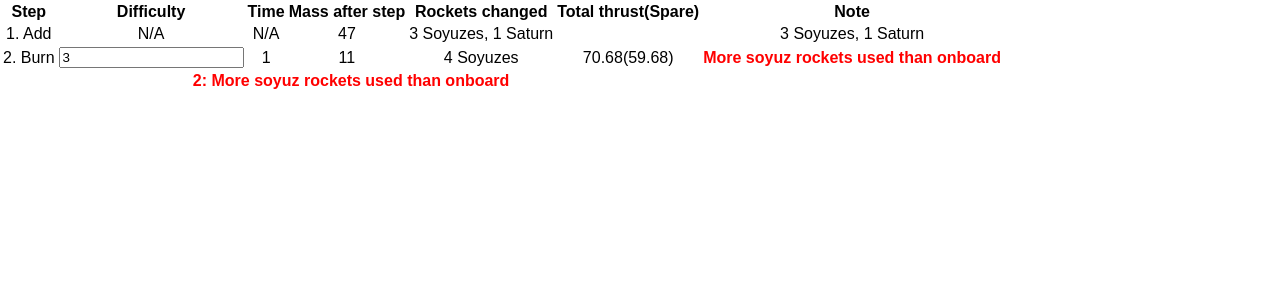
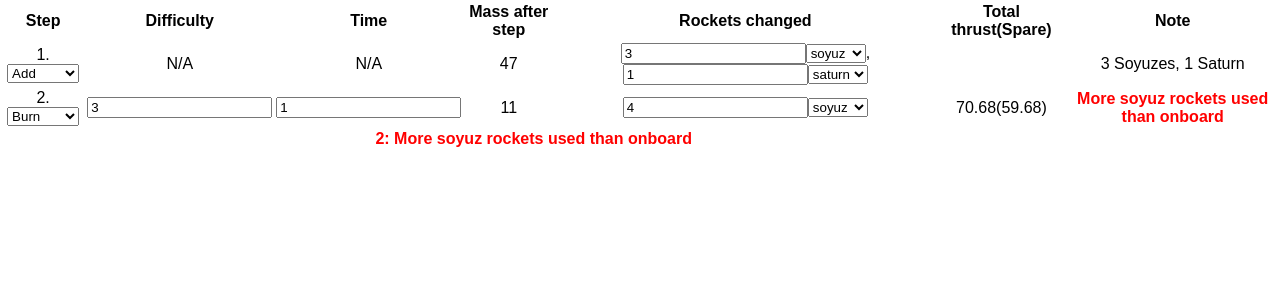
Before and after one commit to jenf/leavingEarth, a React (Create React App) app: page / in a window 1280 px wide. Shown: the top 300 px of the page. Built offline with nearby package versions, Linux system fonts and the light colour scheme.

Commit message:
Add ability to change plans, difficulty, time, partialy implementation of changing engines

```diff
--- a/public/index.html
+++ b/public/index.html
@@ -19,7 +19,7 @@
       work correctly both with client-side routing and a non-root public URL.
       Learn how to configure a non-root public URL by running `npm run build`.
     -->
-    <title>React App</title>
+    <title>Leaving Earth</title>
   </head>
   <body>
     <noscript>
--- a/src/App.js
+++ b/src/App.js
@@ -10,43 +10,94 @@
   { "step" : "burn", "rockets": {"soyuz":4}, "difficulty":3, "time":1}
 ] };
 
+class Rocket extends Component {
+    constructor(props) {
+      super(props);
+      this.handleNoRocketChange = this.handleNoRocketChange.bind(this);
+      this.handleRocketTypeChange = this.handleRocketTypeChange.bind(this);
+    }
+
+    handleNoRocketChange(event) {
+      console.log(event);
+      //this.props.step.step=event.target.value;
+      //this.props.onPlanChange(this.props.step);
+    }
+
+    handleRocketTypeChange(event) {
+      console.log(event);
+    }
+
+    render() {
+      const rocket = this.props.rocket;
+      return <span>{(this.props.index!==0?", ":"")}<input type="number" value={this.props.noRockets} onChange={this.handleNoRocketChange}/>
+      <select value={rocket} onChange={this.handleRocketTypeChange}>
+         {this.props.lec.getEngines().map((rocket, index) => {
+          return <option value={rocket} key={index}>{rocket}</option>
+        })
+       }
+      </select></span>
+    }
+}
+
 class Step extends Component {
   constructor(props) {
     super(props);
-    this.state=props.step;
 
     this.handleDifficultyChange = this.handleDifficultyChange.bind(this);
-    this.handleSubmit = this.handleSubmit.bind(this);
+    this.handleStepTypeChange = this.handleStepTypeChange.bind(this);
+    this.handleTimeChange = this.handleTimeChange.bind(this);
   }
 
   capitalize(str) {
     return str[0].toUpperCase() + str.slice(1)
   }
-  renderRocketList(rockets) {
-    return Object.keys(rockets).map((rocket, index) => { return (index!==0?", ":"")+pluralize(this.capitalize(rocket), rockets[rocket], true)});
+
+
+  handleDifficultyChange(event) {
+    this.props.step.difficulty=event.target.value;
+
+    this.props.onPlanChange(this.props.step);
   }
 
-  handleSubmit(event) {
 
+  handleTimeChange(event) {
+    this.props.step.time=event.target.value;
+
+    this.props.onPlanChange(this.props.step);
   }
 
-  handleDifficultyChange(event) {
-    console.log("Changed to "+event.target.value);
-    this.props.step.difficulty=event.target.value;
+  handleStepTypeChange(event) {
+    this.props.step.step=event.target.value;
+    this.props.onPlanChange(this.props.step);
+  }
 
-    this.setState({difficulty: this.props.step.difficulty});
+
+
+  renderRocketList(rockets, editable=false) {
+    return Object.keys(rockets).map((rocket, index) => {
+      return (index!==0?", ":"")+pluralize(this.capitalize(rocket), rockets[rocket], true)
+    });
   }
 
   render() {
-    const step = this.state;
+    const step = this.props.step;
     return (
       <tr>
 
-      <td>{step.index+". "+this.capitalize(step.step)}</td>
+      <td>{step.index}.
+      <select value={step.step} onChange={this.handleStepTypeChange} >
+       <option value="add">Add</option>
+       <option value="burn">Burn</option>
+       <option value="remove">Remove</option>
+      </select>
+      </td>
       <td>{(step.step==="burn" && <input type="number" value={step.difficulty} onChange={this.handleDifficultyChange} />) || "N/A"}</td>
-      <td>{(step.time!==undefined && step.time) || "N/A"}</td>
+      <td>{(step.time!==undefined && <input type="number" value={step.time} onChange={this.handleTimeChange} /> ) || "N/A"}</td>
       <td>{step.currentMass}</td>
-      <td>{this.renderRocketList(step.rockets)}</td>
+      <td>{Object.keys(step.rockets).map((rocket, index) => {
+        return <Rocket key={index} index={index} rocket={rocket} noRockets={step.rockets[rocket]} lec={this.props.lec} />
+      })}
+      </td>
       <td>{step.step==="burn" && (<span>{step.totalThrust.toFixed(2)}({step.spareThrust.toFixed(2)})</span>)}</td>
       <td>{(step.error===undefined
          && this.renderRocketList(step.currentRockets))
@@ -60,10 +111,22 @@
   constructor(props) {
     super(props);
     this.lec = new LeavingEarth.LeavingEarthCalculator(engines);
+    this.lec.calculatePlan(data);
+    this.state = {plan: data};
+    this.handlePlanChange=this.handlePlanChange.bind(this);
   }
+
+  handlePlanChange(plan) {
+    data = JSON.parse(JSON.stringify(this.state.plan));
+
+    data.steps[plan.index-1]=plan;
+    this.lec.calculatePlan(data);
+    this.setState({plan: data});
+  }
+
   render() {
-    this.lec.calculatePlan(data);
-    this.data=data;
+    var data = this.state.plan;
+
     return (
       <form onSubmit={this.handleSubmit}>
       <table className="App">
@@ -79,7 +142,7 @@
       </tr>
       </thead>
       <tbody>
-      {data.steps.map((step,index) => { return <Step key={index} step={step} />}) }
+      {data.steps.map((step,index) => { return <Step onPlanChange={this.handlePlanChange} key={index} step={step} lec={this.lec} />}) }
       </tbody>
       <tfoot>
        <tr>
```
Also changed, not shown: test/test.js (+6 -3 lines), src/lib/leavingEarth.js.
